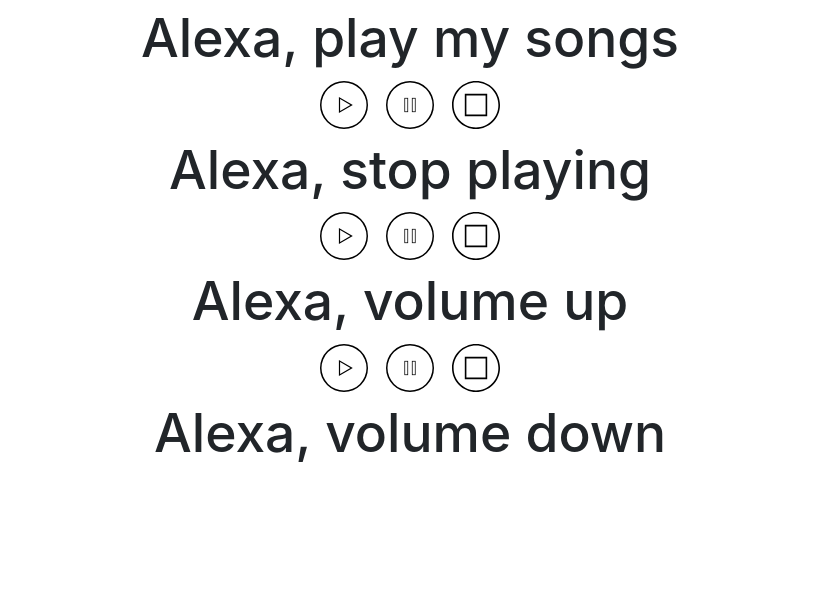
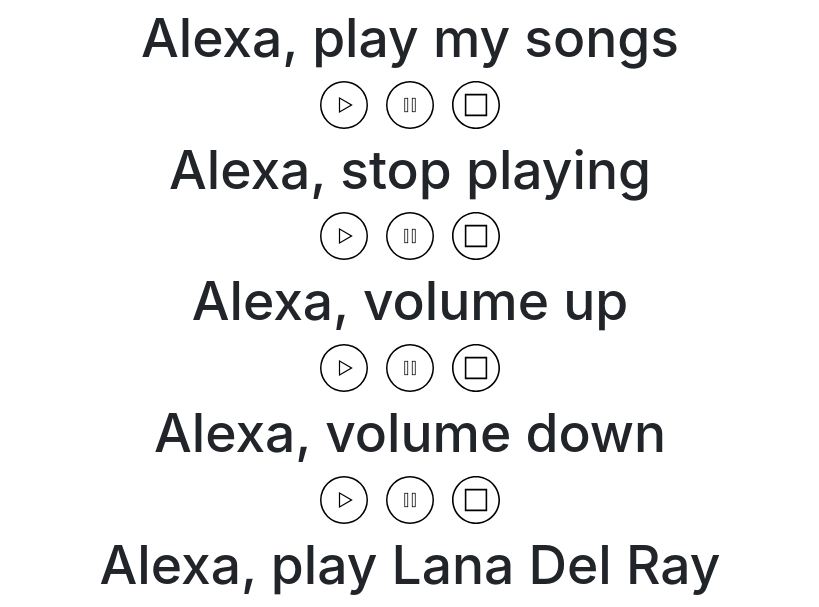
Before and after one commit to hayleyjellison/Lindsey-s-Present, a plain HTML site: page index.html in a window 1280 px wide. Shown: the part 823-1430 px from the top of the page, without its empty margins (230-1049 px from the left). Before the commit the page ends 1299 px from the top, so only its background shows below. Drawn offline with nearby package versions, Linux system fonts and the light colour scheme.

Commit message:
added a command

```diff
--- a/index.html
+++ b/index.html
@@ -26,7 +26,7 @@
 		<div class="modal-dialog" role="document">
 		  <div class="modal-content">
 			<div class="modal-body">
-				Merry Christmas Lindsey! I love you so much
+				Lindsey, you are so amazing. I'm so lucky to have a sister like you!
 			</div>
 			<div class="modal-footer">
 			  <button type="button" class="btn btn-secondary" data-dismiss="modal">Close</button>
@@ -106,8 +106,16 @@
 	<article>
 		<h1>Alexa, volume down</h1>
 	</article>
+	<div>
+		<button id=play></button> &nbsp;
+		<button id=pause></button> &nbsp;
+		<button id=stop></button>
+	</div>
+	<article>
+		<h1>Alexa, play Lana Del Ray</h1>
+	</article>
 
-	<script src="https://code.jquery.com/jquery-3.4.1.slim.min.js" integrity="sha384-J6qa4849blE2+poT4WnyKhv5vZF5SrPo0iEjwBvKU7imGFAV0wwj1yYfoRSJoZ+n" crossorigin="anonymous"></script>
+<script src="https://code.jquery.com/jquery-3.4.1.slim.min.js" integrity="sha384-J6qa4849blE2+poT4WnyKhv5vZF5SrPo0iEjwBvKU7imGFAV0wwj1yYfoRSJoZ+n" crossorigin="anonymous"></script>
 <script src="https://cdn.jsdelivr.net/npm/popper.js@1.16.0/dist/umd/popper.min.js" integrity="sha384-Q6E9RHvbIyZFJoft+2mJbHaEWldlvI9IOYy5n3zV9zzTtmI3UksdQRVvoxMfooAo" crossorigin="anonymous"></script>
 <script src="https://stackpath.bootstrapcdn.com/bootstrap/4.4.1/js/bootstrap.min.js" integrity="sha384-wfSDF2E50Y2D1uUdj0O3uMBJnjuUD4Ih7YwaYd1iqfktj0Uod8GCExl3Og8ifwB6" crossorigin="anonymous"></script>
 </body>
```
